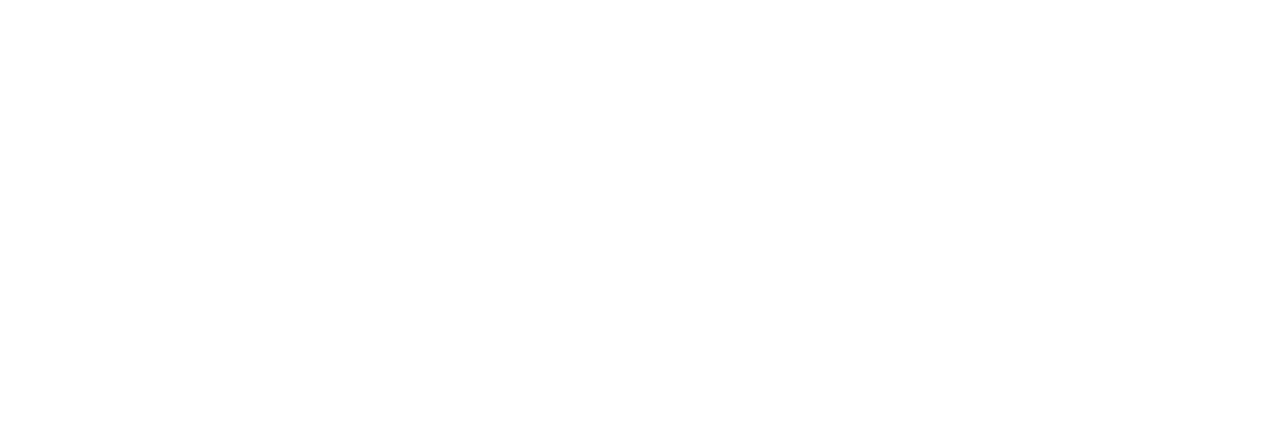
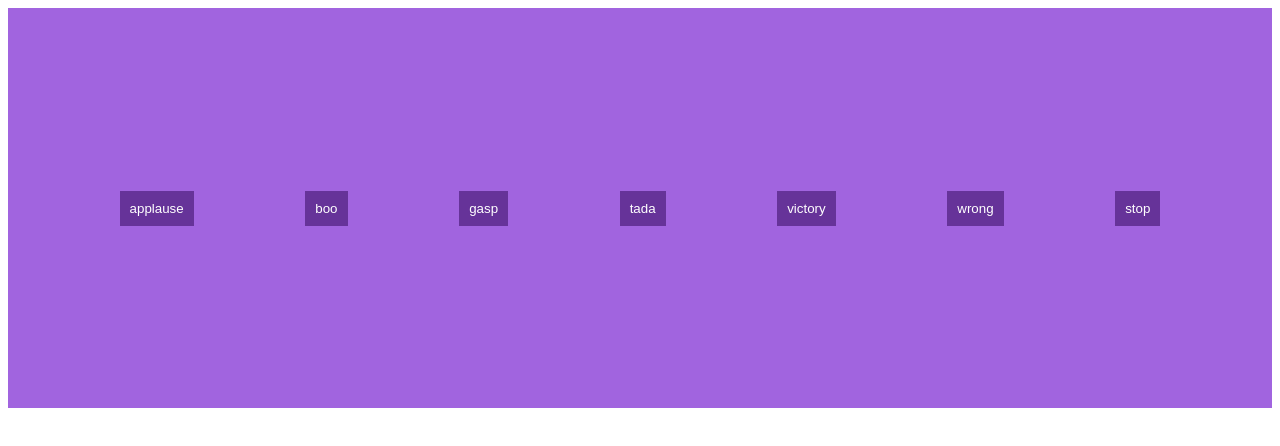
Before and after one commit to acciojob/Soundbar-amitphalwadiya09, a website: page main.html in a window 1280 px wide. Drawn offline with Linux system fonts and the light colour scheme.

Commit message:
created a submission

```diff
--- a/main.html
+++ b/main.html
@@ -6,6 +6,17 @@
 	<link rel="stylesheet" href="styles.css">
 </head>
 
+	<div class="container">
+		<div id="buttons">
+			<button class="btn applause">applause</button>
+			<button class="btn boo">boo</button>
+			<button class="btn gasp">gasp</button>
+			<button class="btn tada">tada</button>
+			<button class="btn victory">victory</button>
+			<button class="btn wrong">wrong</button>
+		    <button class="stop">stop</button>
+		</div>
+	</div>
 <body>
 	<!-- the entire body must be written by student -->
     <script type="text/javascript" src="./script.js">
--- a/styles.css
+++ b/styles.css
@@ -1 +1,14 @@
-/*  your css code here. If applicable */
+
+#buttons{
+	background-color:rgb(161,100,223);
+	display:flex;
+	justify-content:space-evenly;
+	align-items:center;
+	height:400px;
+}
+.btn ,.stop{
+	background-color:rgb(102,51,153);
+	color:white;
+	padding:10px;
+	border:none;
+}
```
